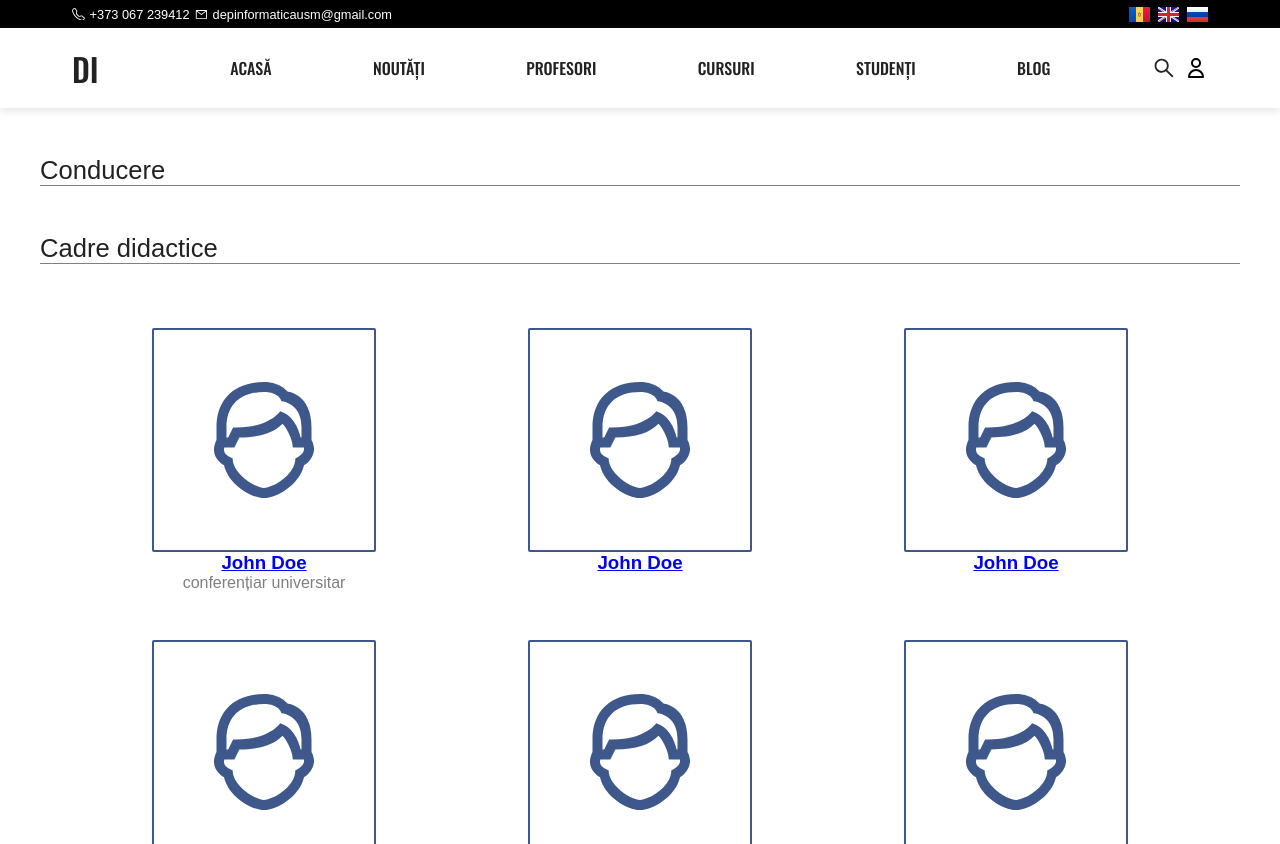
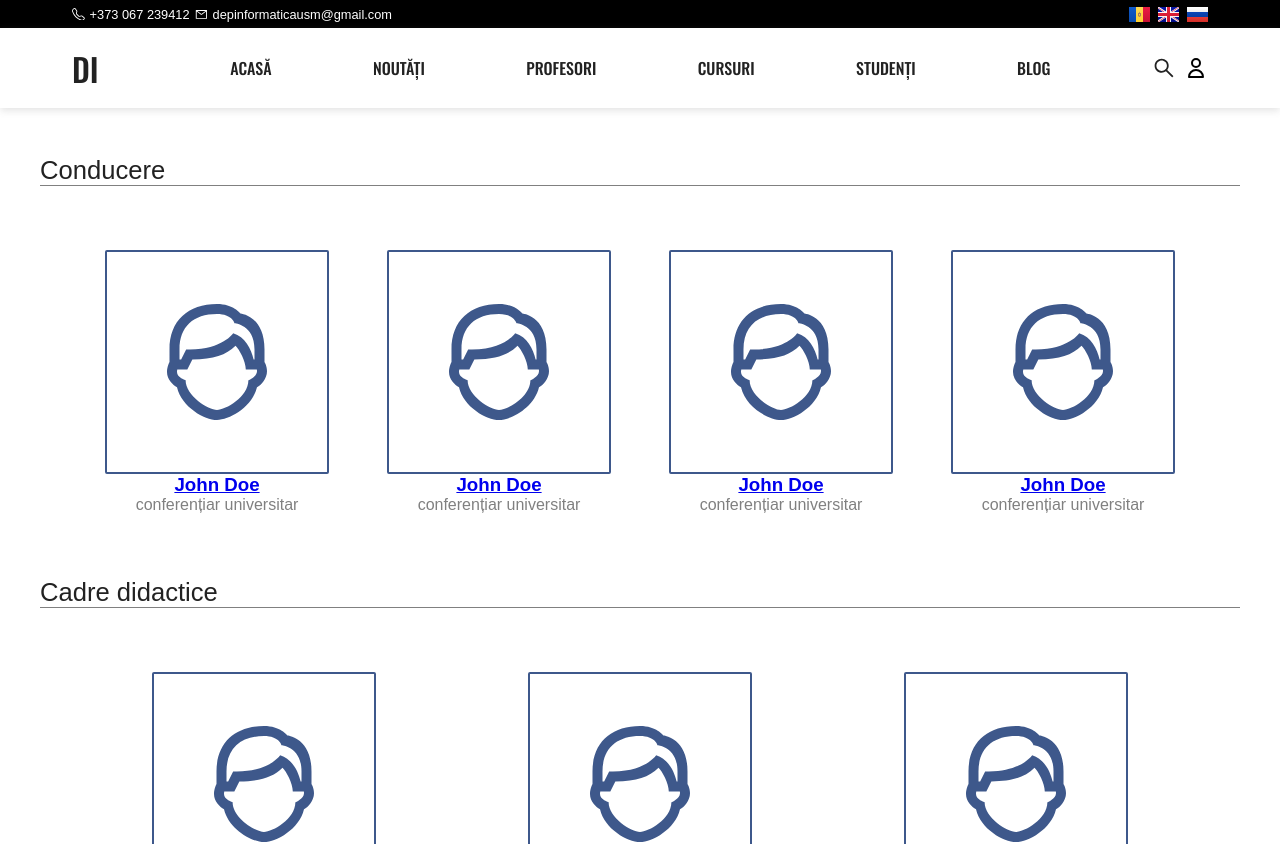
Before and after one commit to CristiC0/departamentul-informatica, a React (Vite) app: page /ro/teachers in a window 1280 px wide. Shown: the top 844 px of the page. Built offline with nearby package versions, Linux system fonts and the light colour scheme; a web font is replaced by a local one.

Commit message:
modifying the page Teachers

```diff
--- a/src/pages/teachers/TeacherDetail.jsx
+++ b/src/pages/teachers/TeacherDetail.jsx
@@ -1,6 +1,7 @@
 import { Link } from "react-router-dom";
 import { BsFacebook, BsInstagram } from "react-icons/bs";
 import { SlSocialVkontakte } from "react-icons/sl";
+import CompartmentName from "@components/CompartmentName/CompartmentName"
 import styles from "./TeacherDetail.module.scss";
 const teacherDetail = {
     name: "John Doe",
@@ -55,7 +56,7 @@ const colorBlue = (text) => {
 
 const TeacherDetail = () => {
     return (
-        <div>
+        <div className={styles.container} >
             <header className={styles.header}>
                 {teacherDetail.picture ? (
                     <div>
@@ -95,7 +96,7 @@ const TeacherDetail = () => {
                 </div>
             </div>
 
-            <Header title="Cursuri" />
+            <CompartmentName name="Cursuri"></CompartmentName>
 
             <div className={styles["courses"]}>
                 <div className={styles["courses__card"]}>
@@ -130,7 +131,7 @@ const TeacherDetail = () => {
                 </div>
             </div>
 
-            <Header title="Date Biografice" />
+            <CompartmentName name="Date biografice"></CompartmentName>
 
             <div className={styles["bio"]}>
                 {Object.keys(teacherDetail.bios)
@@ -147,7 +148,7 @@ const TeacherDetail = () => {
                     ))}
             </div>
 
-            <Header title="Carti" />
+            <CompartmentName name="Carți"></CompartmentName>
             <div className={styles.book}>
                 {teacherDetail.books[0].image ? (
                     <img src="" alt="" />
--- a/src/pages/teachers/TeacherDetail.module.scss
+++ b/src/pages/teachers/TeacherDetail.module.scss
@@ -1,8 +1,10 @@
+.container {
+    width: 100%;
+    padding: 0 2rem;
     .header {
         display: flex;
         align-items: center;
         justify-content: space-around;
-    // width: 50%;
         width: 50em;
         margin: 2em auto;
 
@@ -51,6 +53,7 @@
             }
         }
     }
+
     .contacts {
         margin: 3em auto;
         display: flex;
@@ -83,13 +86,14 @@
             display: flex;
             gap: 1em;
 
-        & a > * {
+            & a>* {
                 width: 2.2em;
                 height: 2.2em;
                 color: $primary-color;
                 cursor: pointer;
             }
-        & > *:hover {
+
+            &>*:hover {
                 opacity: 0.6;
             }
         }
@@ -110,6 +114,7 @@
         @include responsive(450px) {
             font-size: 0.95em;
         }
+
         &::after {
             content: "";
             display: block;
@@ -148,6 +153,7 @@
             gap: 1em;
             padding: 1em;
             box-shadow: rgba(0, 0, 0, 0.24) 0px 3px 8px;
+
             & h3 {
                 text-align: center;
             }
@@ -193,7 +199,7 @@
             grid-template-columns: 1fr 3fr;
         }
 
-    & > p {
+        &>p {
             display: flex;
             align-items: center;
             justify-content: center;
@@ -243,8 +249,9 @@
                 align-items: center;
             }
 
-        & > * {
+            &>* {
                 margin: 2em 0;
+
                 @include responsive(835px) {
                     margin: 1em 0;
                     text-align: center;
@@ -298,10 +305,12 @@
 
         &__post {
             position: relative;
-        & > * {
+
+            &>* {
                 margin-top: 1em;
             }
-        & > h3 {
+
+            &>h3 {
                 color: $primary-color;
             }
 
@@ -340,3 +349,5 @@
     .colorBlue {
         color: $primary-color;
     }
+
+}
--- a/src/pages/teachers/Teachers.jsx
+++ b/src/pages/teachers/Teachers.jsx
@@ -1,30 +1,20 @@
-import TabSelector from "@components/TabSelector/TabSelector";
-import { useState } from "react";
 import { Link } from "react-router-dom";
-import Input from "@components/Input/Input.jsx";
-import { AiOutlineSearch } from "react-icons/ai";
-import { VscSettings } from "react-icons/vsc";
-import { BsFillArrowLeftCircleFill } from "react-icons/bs";
-import { BsFillArrowRightCircleFill } from "react-icons/bs";
+import { HiArrowSmRight } from "react-icons/hi";
+import { HiArrowSmLeft } from "react-icons/hi";
 import styles from "./Teachers.module.scss";
 import usePagination from "@hooks/usePagination";
 import CompartmentName from "@components/CompartmentName/CompartmentName"
 
-// const selectMenuOptions = [
-//     { title: "Profesori", value: "" },
-//     { title: "Studenti", value: "" },
-//     { title: "Cursuri", value: "" },
-// ];
 
 const defaultUserImage = <div className={styles["list__card--noPhoto"]}></div>;
 
 const teachers = [
-    { id: 1, name: "John Doe", function: "conferențiar universitar", photo: null },
-    { id: 2, name: "John Doe", photo: null },
-    { id: 3, name: "John Doe", photo: null },
-    { id: 4, name: "John Doe", photo: null },
-    { id: 5, name: "John Doe", photo: null },
-    { id: 6, name: "John Doe", photo: null },
+    { id: 1, name: "John Doe", function: "conferențiar universitar", photo: null, lead: true },
+    { id: 2, name: "John Doe", function: "conferențiar universitar", photo: null, lead: true },
+    { id: 3, name: "John Doe", function: "conferențiar universitar", photo: null, lead: true },
+    { id: 4, name: "John Doe", function: "conferențiar universitar", photo: null, lead: true },
+    { id: 5, name: "John Doe", function: "conferențiar universitar", photo: null, lead: false },
+    { id: 6, name: "John Doe", function: "conferențiar universitar", photo: null, lead: false },
     { id: 7, name: "John Doe", photo: null },
     { id: 8, name: "John Doe", photo: null },
     { id: 9, name: "John Doe", photo: null },
@@ -86,23 +76,31 @@ const Teachers = () => {
     return (
         <div className={styles.container}>
             <div className={styles["container__content"]}>
-                {/* <div className={styles.header}>
-                <div className={styles["header__select"]}>
-                    <TabSelector
-                        selectOptions={selectMenuOptions}
-                        selectedStyle={styles["header__select--current"]}
-                    />
+
+                <CompartmentName name="Conducere"></CompartmentName>
+                <div className={styles.lead}>
+                    {itemsOnPage.map((teacher) => {
+                        if (teacher?.lead === true) {
+                            return (
+                                <div key={teacher.id} className={styles["lead__card"]}>
+                                    {teacher.photo ? (
+                                        <img
+                                            src={teacher.photo}
+                                            alt={`${teacher.name} photo`}
+                                        />
+                                    ) : (
+                                        defaultUserImage
+                                    )}
+                                    <h3><Link to={`${teacher.name}`}>{teacher.name}</Link></h3>
+                                    <h4>
+                                        {teacher.function}
+                                    </h4>
+                                </div>
+                            )
+                        }
+                    })}
                 </div>
-                <div className={styles["header__search"]}>
-                    <Input
-                        type="text"
-                        icon={<AiOutlineSearch />}
-                        className={styles["search__input"]}
-                    />
-                    <VscSettings className={styles["search__filter"]} />
-                </div>
-            </div> */}
-                <CompartmentName name="Conducere"></CompartmentName>
+
                 <CompartmentName name="Cadre didactice"></CompartmentName>
                 <div className={styles.list}>
                     {itemsOnPage.map((teacher) => (
@@ -122,16 +120,17 @@ const Teachers = () => {
                         </div>
                     ))}
                 </div>
+
                 <div className={styles.navigation}>
-                    <BsFillArrowLeftCircleFill
+                    <HiArrowSmLeft
                         className={styles["navigation__arrow"]}
                         onClick={previousPage}
                     />
                     {displayedPages.map((page) => (
                         <div
                             className={`${styles["navigation__page"]} ${currentPage === page
-                                    ? styles["navigation__page--current"]
-                                    : ""
+                                ? styles["navigation__page--current"]
+                                : ""
                                 }`}
                             key={page}
                             onClick={() => changePageNumber(page)}
@@ -139,7 +138,7 @@ const Teachers = () => {
                             {page}
                         </div>
                     ))}
-                    <BsFillArrowRightCircleFill
+                    <HiArrowSmRight
                         className={styles["navigation__arrow"]}
                         onClick={nextPage}
                     />
--- a/src/pages/teachers/Teachers.module.scss
+++ b/src/pages/teachers/Teachers.module.scss
@@ -9,47 +9,49 @@ $header-bg: #dce7f0;
         margin: 2rem auto;
     }
 
-    // .header {
-    //     width: 100%;
-    //     height: 25em;
-    //     display: flex;
-    //     flex-direction: column;
-    //     align-items: center;
-    //     justify-content: center;
-    //     gap: 2em;
-    //     background-image: url("@images/Pattern1.svg");
-    //     background-color: $header-bg;
-    //     background-repeat: no-repeat;
-    //     background-size: cover;
-    //     margin-top: -3em;
+    .lead {
+        display: grid;
+        grid-template-columns: repeat(4, 1fr);
+        gap: 3em;
+        width: 90%;
+        margin: 4em auto;
 
-    //     &__select {
-    //         width: fit-content;
-    //     }
+        @include responsive("medium") {
+            grid-template-columns: repeat(2, 1fr);
+        }
 
-    //     &__search {
-    //         width: 20em;
-    //         display: flex;
-    //         align-items: center;
-    //         justify-content: space-evenly;
-    //     }
-    // }
+        @include responsive("small") {
+            grid-template-columns: repeat(1, 1fr);
+        }
 
-    // .search {
-    //     &__input {
-    //         padding: 0.4em;
-    //         padding-left: 2em;
-    //     }
+        &__card {
+            display: flex;
+            flex-direction: column;
+            align-items: center;
 
-    //     &__filter {
-    //         background-color: $primary-color;
-    //         color: white;
-    //         font-size: 2.2em;
-    //         padding: 0.1em;
-    //         border-radius: 3px;
-    //         cursor: pointer;
-    //     }
-    // }
+
+            &>h3 {
+                text-transform: capitalize;
+                color: $primary-color;
+                cursor: pointer;
+            }
+
+            &>h4 {
+                color: grey;
+                font-weight: 100;
+            }
+
+            &--noPhoto {
+                width: 18em;
+                height: 18em;
+                background-image: url("@images/User.svg");
+                background-position: center;
+                background-repeat: no-repeat;
+                border: 2px solid $primary-color;
+                border-radius: 2px;
+            }
+        }
+    }
 
     .list {
         display: grid;
```
Also changed, not shown: src/styles/_variables.scss (line endings or trailing spaces). Lines whose indentation alone changed are shown as unchanged.
